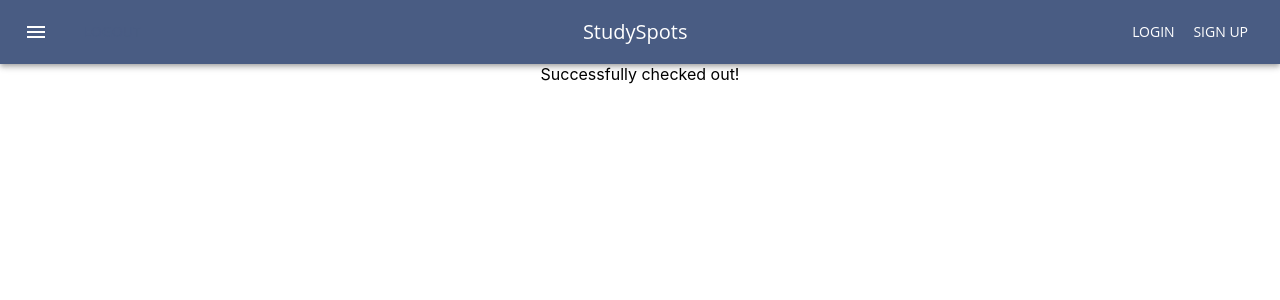
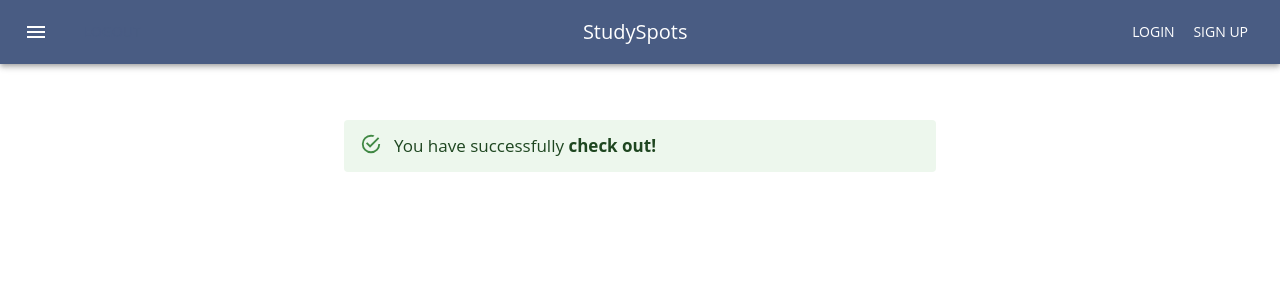
Before and after one commit to TJun-Jie/React-starter-template, a React (Create React App) app: page /checkoutsuccess in a window 1280 px wide. Shown: the top 300 px of the page. Built offline with nearby package versions, Linux system fonts and the light colour scheme; no server answers; the HTML template or start-up script is replaced by a standard one.

Commit message:
Style checkout checkin

```diff
--- a/src/pages/CheckInOut/CheckInSuccess.tsx
+++ b/src/pages/CheckInOut/CheckInSuccess.tsx
@@ -1,5 +1,12 @@
 import React from "react";
+import {Alert, AlertTitle, Container} from "@mui/material";
 
 export const CheckInSuccess = () => {
-    return (<div>Successfully checked in!</div>)
+    return (
+        <Container sx={{ width: "50%", marginLeft: "auto" , marginRight: "auto" , marginTop: 7}}>
+            <Alert severity="success" sx={{fontSize: "17px"}}>
+                You have successfully <strong>check in!</strong>
+            </Alert>
+        </Container>
+        )
 }
--- a/src/pages/CheckInOut/CheckOutSuccess.tsx
+++ b/src/pages/CheckInOut/CheckOutSuccess.tsx
@@ -1,5 +1,12 @@
 import React from "react";
+import {Alert, AlertTitle, Box, Container} from "@mui/material";
 
 export const CheckOutSuccess = () => {
-    return (<div>Successfully checked out!</div>)
+        return (
+            <Container sx={{ width: "50%", marginLeft: "auto" , marginRight: "auto" , marginTop: 7}}>
+                    <Alert severity="success" sx={{fontSize: "17px"}}>
+                        You have successfully <strong>check out!</strong>
+                    </Alert>
+            </Container>
+        )
 }
```
